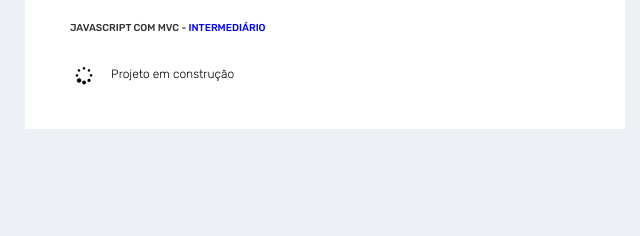
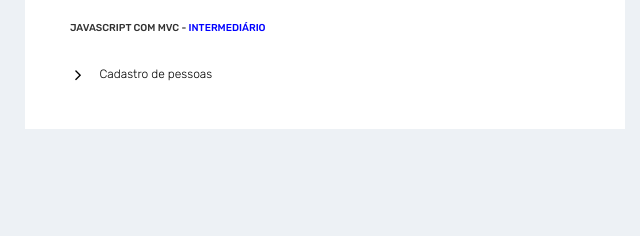
Before and after one commit to MichelManarin/michelmanarin.github.io, a plain HTML site: page portfolio.html in a window 1280 px wide. Shown: the part 217-453 px from the top of the page, 0-640 px from the left. Drawn offline with nearby package versions, Linux system fonts and the light colour scheme.

Commit message:
alterando o portfolio

```diff
--- a/portfolio.html
+++ b/portfolio.html
@@ -112,8 +112,9 @@
                                 <div class="icon-list-demo clearfix">
                                         <div class="col-sm-6 col-md-4 col-lg-3">
                                             <a href="Atividade02/AtividadeJSMVCFirebase.html">
-                                                <i class="fa fa-spin fa-spinner"></i>
-                                                Projeto em construção
+                                                <!--<i class="fa fa-spin fa-spinner"></i> -->
+                                                <i class="fa fa-angle-right"></i>
+                                                Cadastro de pessoas
                                             </a>
                                         </div>
                                  </div>
```
